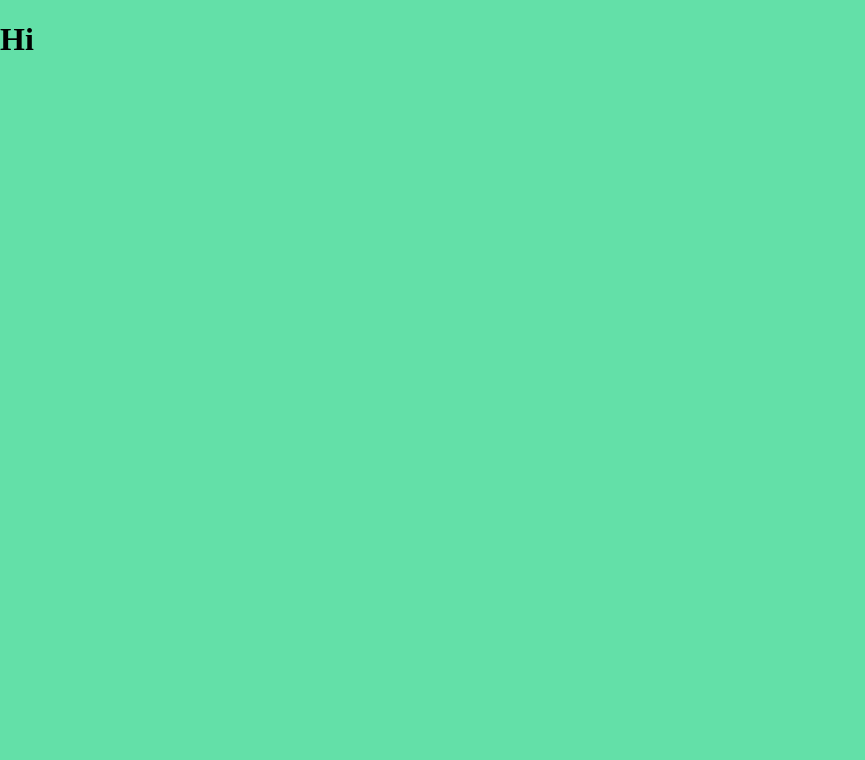
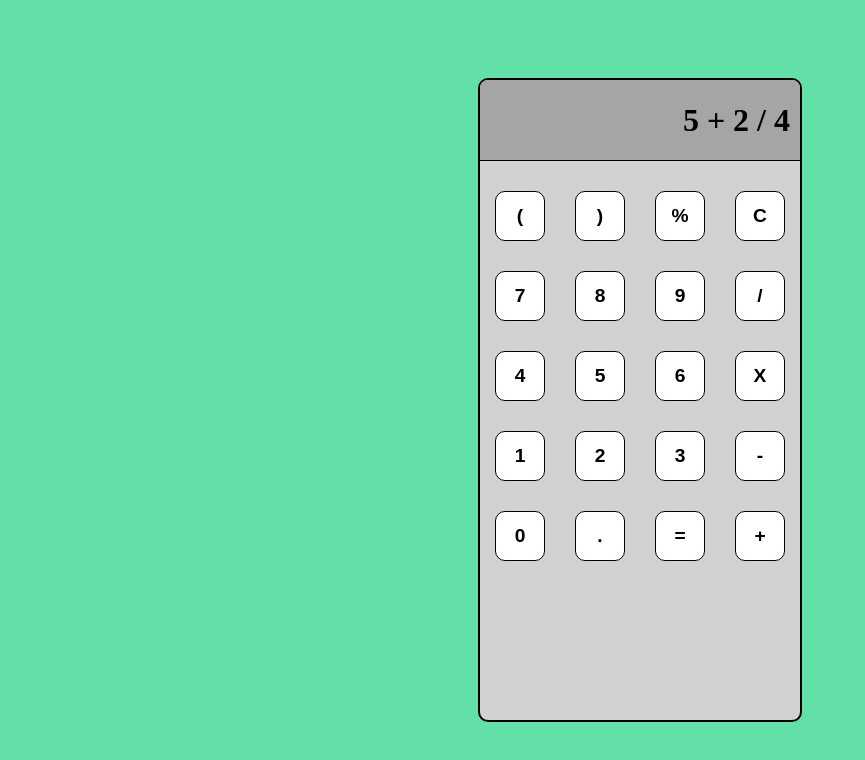
Before and after one commit to gavtay/calculator-react, a React (Vite) app: page / in a window 1280 px wide. Shown: the top 760 px of the page, without its empty margins (0-865 px from the left). Built offline with nearby package versions, Linux system fonts and the light colour scheme.

Commit message:
Created the basic layout for the calculator with no logic.

```diff
--- a/src/App.css
+++ b/src/App.css
@@ -0,0 +1,13 @@
+.calculator-container {
+    height: 100vh;
+    display: flex;
+    justify-content: center;
+    align-items: center;
+}
+.calculator-base {
+    height: 80vh;
+    width: 25vw;
+    background-color: rgb(209, 209, 209);
+    border: 2px solid rgb(0, 0, 0);
+    border-radius: 10px;
+}
--- a/src/App.jsx
+++ b/src/App.jsx
@@ -1,7 +1,17 @@
+import CalculatorButtons from './CalculatorButtons.jsx'
+import CalculatorOutput from './CalculatorOutput.jsx'
+import './App.css'
+
 export default function App() {
   return (
     <>
-      <h1>Hi</h1>
+      <div className='calculator-container'>
+        <div className='calculator-base'>
+          <CalculatorOutput />
+          <CalculatorButtons />
+        </div>
+      </div>
+
     </>
   )
 }
--- /dev/null
+++ b/src/CalculatorButtons.css
@@ -0,0 +1,19 @@
+.btn-container {
+    width: 100%;
+}
+.btn-row {
+    margin-top: 30px;
+    display: flex;
+    justify-content: space-around;
+    align-items: center;
+}
+.calc-btn {
+    height: 50px;
+    width: 50px;
+    font-size: larger;
+    font-weight: 600;
+    background-color: rgb(255, 255, 255);
+    border: 1px solid rgb(0, 0, 0);
+    border-radius: 10px;
+    cursor: pointer;
+}
--- /dev/null
+++ b/src/CalculatorButtons.jsx
@@ -0,0 +1,40 @@
+import './CalculatorButtons.css'
+
+export default function CalculatorButtons() {
+    return(
+        <>
+            <div className='btn-container'>
+                <div className='btn-row'>
+                    <button className='calc-btn'>(</button>
+                    <button className='calc-btn'>)</button>
+                    <button className='calc-btn'>%</button>
+                    <button className='calc-btn'>C</button>
+                </div>
+                <div className='btn-row'>
+                    <button className='calc-btn'>7</button>
+                    <button className='calc-btn'>8</button>
+                    <button className='calc-btn'>9</button>
+                    <button className='calc-btn'>/</button>
+                </div>
+                <div className='btn-row'>
+                    <button className='calc-btn'>4</button>
+                    <button className='calc-btn'>5</button>
+                    <button className='calc-btn'>6</button>
+                    <button className='calc-btn'>X</button>
+                </div>
+                <div className='btn-row'>
+                    <button className='calc-btn'>1</button>
+                    <button className='calc-btn'>2</button>
+                    <button className='calc-btn'>3</button>
+                    <button className='calc-btn'>-</button>
+                </div>
+                <div className='btn-row'>
+                    <button className='calc-btn'>0</button>
+                    <button className='calc-btn'>.</button>
+                    <button className='calc-btn'>=</button>
+                    <button className='calc-btn'>+</button>
+                </div>
+            </div>
+        </>
+    )
+}
--- /dev/null
+++ b/src/CalculatorOutput.css
@@ -0,0 +1,14 @@
+.output-container {
+    height: 10vh;
+    width: 100%;
+    background-color: rgb(165, 165, 165);
+    border-top-right-radius: 8px;
+    border-top-left-radius: 8px;
+    border-bottom: 1px solid rgb(0, 0, 0);
+    display: flex;
+    justify-content: end;
+    align-items: center;
+}
+.output-text {
+    margin-right: 10px;
+}
--- /dev/null
+++ b/src/CalculatorOutput.jsx
@@ -0,0 +1,11 @@
+import './CalculatorOutput.css'
+
+export default function CalculatorOutput() {
+    return (
+        <>
+            <div className="output-container">
+                <h1 className="output-text">5 + 2 / 4</h1>
+            </div>
+        </>
+    )
+}
```
